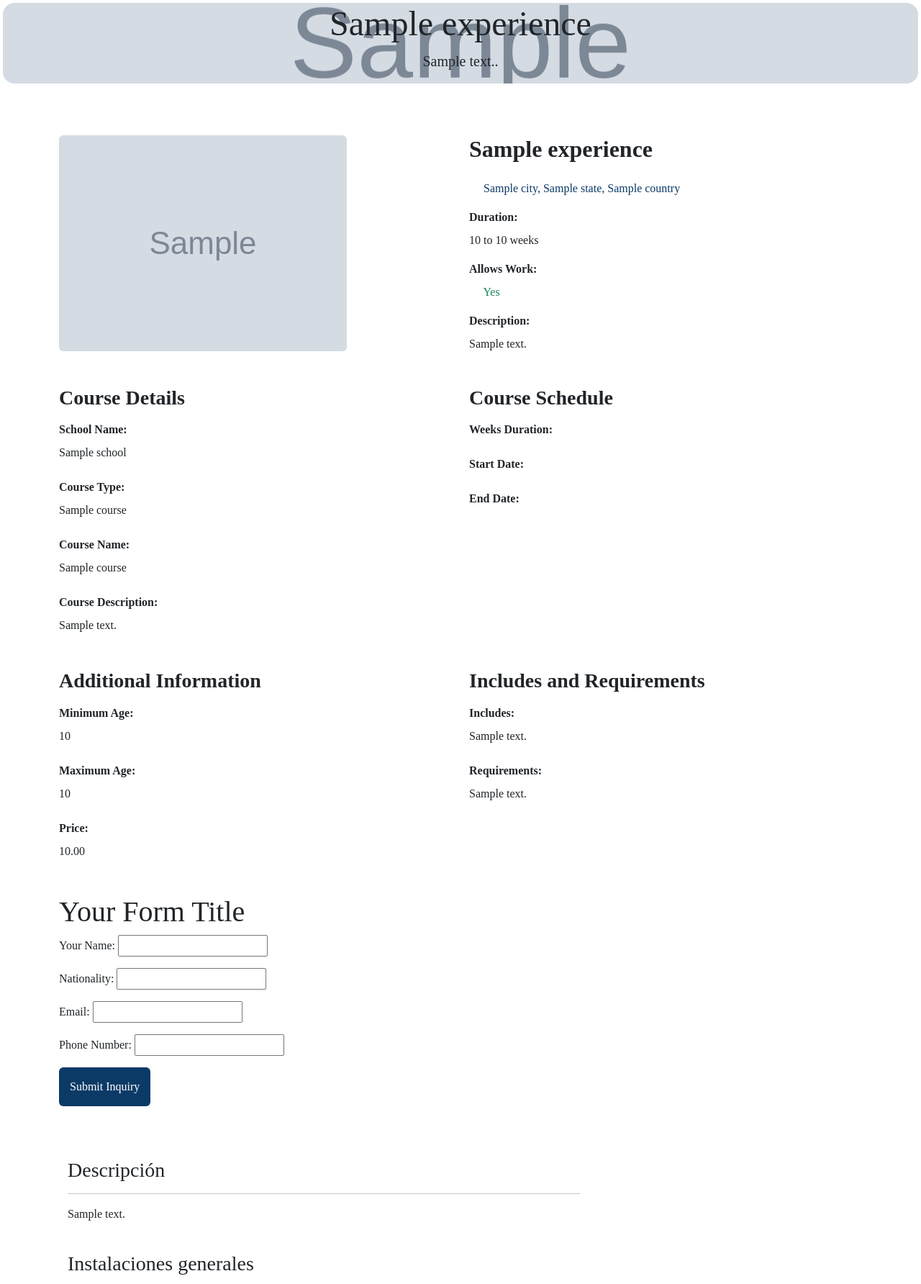
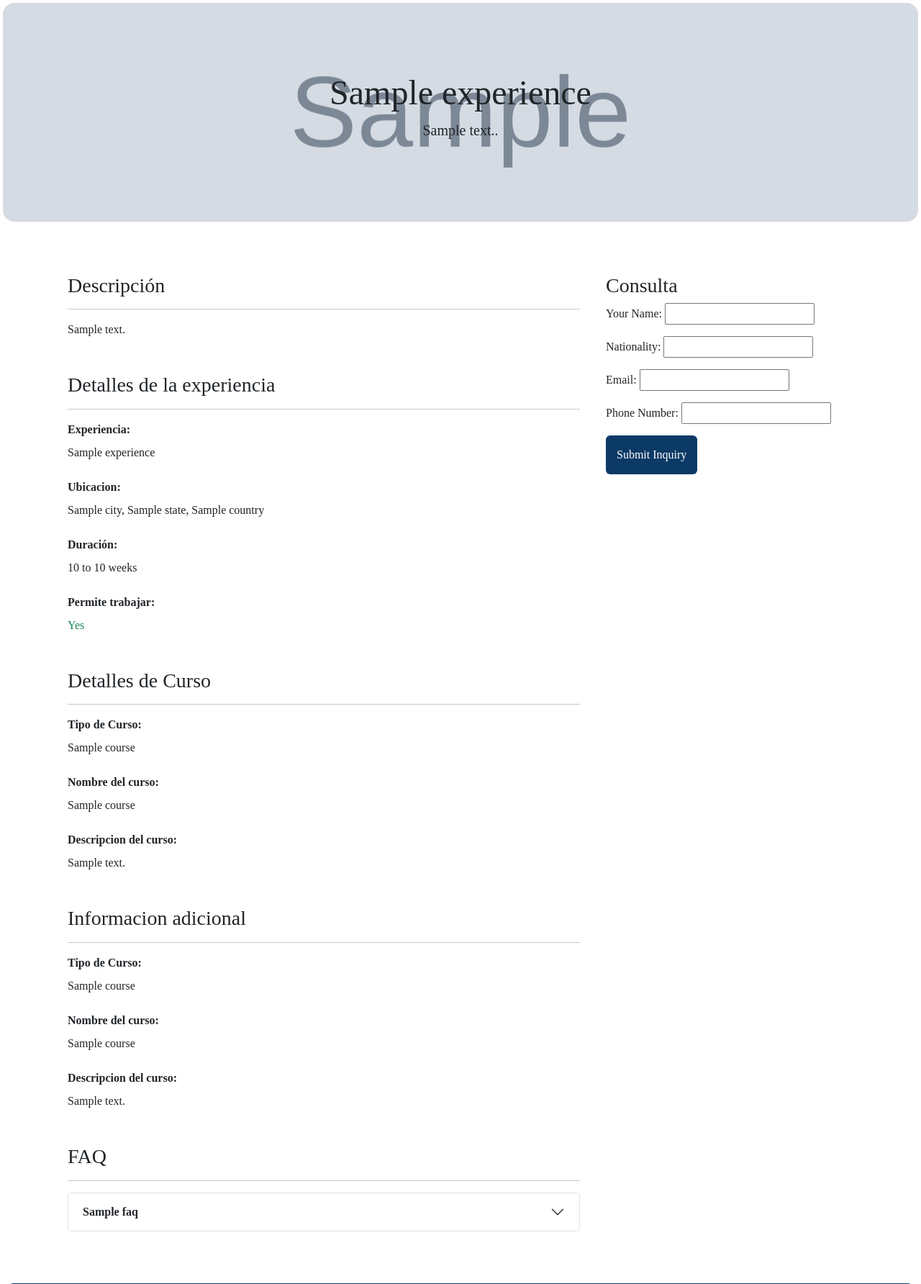
Before and after one commit to hernansaa/test-custom-page, a Django app: page /programs/program-details/1 in a window 1280 px wide. Shown: the part 136-1920 px from the top of the page at 72% size. Run offline with Django 5.2, Linux system fonts and the light colour scheme; tables that the repository leaves empty hold one stand-in row (values such as "Sample post"); grey boxes marked "Sample" are stand-in pictures; some libraries are stand-ins or nearby versions.

Commit message:
add faqs to experience model and template

```diff
--- a/programs/models.py
+++ b/programs/models.py
@@ -37,6 +37,15 @@ class Requirement(models.Model):
     def __str__(self):
         return self.description
 
+
+class Faq(models.Model):
+    question = models.CharField(max_length=150, null=True, blank=True)
+    answer = models.TextField(null=True, blank=True)
+
+    def __str__(self):
+        return f"{self.question}"
+
+
 class Experience(models.Model):
     YES_NO_CHOICES = [
         ('yes', 'Yes'),
@@ -73,7 +82,9 @@ class Experience(models.Model):
         )
 
     # school_name = models.CharField(max_length=255)
-    # course_type = models.ForeignKey(CourseType, on_delete=models.CASCADE)
+    course_type = models.ForeignKey(CourseType, on_delete=models.CASCADE, null=True, blank=True)
+    faqs = models.ManyToManyField(Faq, through='ExperienceFaq', related_name='experiences', blank=True)
+
     # course_name = models.CharField(max_length=255)
     # course_description = models.TextField()
     # course_weeks_duration = models.IntegerField()
@@ -94,6 +105,7 @@ class ExperienceIncluded(models.Model):
     def __str__(self):
         return f"{self.experience.name} includes {self.include.description}"
 
+
 class ExperienceNotIncluded(models.Model):
     experience = models.ForeignKey(Experience, on_delete=models.CASCADE)
     not_include = models.ForeignKey(NotInclude, on_delete=models.CASCADE)
@@ -104,6 +116,7 @@ class ExperienceNotIncluded(models.Model):
     def __str__(self):
         return f"{self.experience.name} does not include {self.not_include.description}"
 
+
 class ExperienceRequirement(models.Model):
     experience = models.ForeignKey(Experience, on_delete=models.CASCADE)
     requirement = models.ForeignKey(Requirement, on_delete=models.CASCADE)
@@ -113,3 +126,11 @@ class ExperienceRequirement(models.Model):
 
     def __str__(self):
         return f"{self.experience.name} requires {self.requirement.description}"
+
+
+class ExperienceFaq(models.Model):
+    experience = models.ForeignKey(Experience, on_delete=models.CASCADE, null=True, blank=True)
+    faq = models.ForeignKey(Faq, on_delete=models.CASCADE, null=True, blank=True)
+
+    def __str__(self):
+        return f"{self.experience.name}"
--- a/programs/templates/programs/partials/_hero_program.html
+++ b/programs/templates/programs/partials/_hero_program.html
@@ -3,12 +3,12 @@
 <!-- Move styles to proper directory -->
 
 <!-- Hero -->
-<section class="hero d-flex justify-content-center align-items-center text-center rounded-4 mt-1" style="background-image: url('{{ experience.img.url }}'); background-size: cover; background-position: center;">
+<section class="hero d-flex justify-content-center align-items-center text-center rounded-4 mt-1 py-5" style="background-image: url('{{ experience.img.url }}'); background-size: cover; background-position: center;">
   <div class="container">
     <div class="row">
-      <div class="col-lg-6 mx-auto">
+      <div class="col-lg-6 mx-auto py-5">
         <h1 class="display-5">{{ experience.name }}</h1>
-        <p class="lead">{{ experience.description }}.</p>
+        <p class="lead">{{ experience.short_description }}.</p>
       </div>
     </div>
   </div>
--- a/programs/templates/programs/program-details.html
+++ b/programs/templates/programs/program-details.html
@@ -6,7 +6,7 @@
     {% include 'programs/partials/_hero_program.html' %}
 
     <!-- Include the _results partial -->
-    <section class="details mt-5">
+    <!-- <section class="details mt-5">
         <div class="container py-4">
           <div class="row">
             <div class="col-lg-6">
@@ -116,102 +116,137 @@
         </form>
     </div>
 
-
-
-
-
-
+ -->
 
 
  <section class="details mt-5">
-
   <div class="container py-4">
     <div class="row">
+      <!-- Main Content Column -->
       <div class="col-lg-8">
-
-
-
-
         <!-- DESCRIPTION -->
-
         <div class="container pb-4">
           <h3>Descripción</h3>
           <hr>
+          <div class="mb-4">
             <p>{{ experience.description }}</p>
-                  </div> <!-- END DESCRIPTION -->
+          </div>
+        </div>
+        <!-- END DESCRIPTION -->
+
+        <!-- DESCRIPTION -->
+        <div class="container pb-4">
+          <h3>Detalles de la experiencia</h3>
+          <hr>
+          <div class="mb-4">
+            <p class="fw-bold mb-2">Experiencia:</p>
+            <p>{{ experience.name }}</p>
+          </div>
+          <div class="mb-4">
+            <p class="fw-bold mb-2">Ubicacion:</p>
+            <p>{{ experience.city }}</p>
+          </div>
+          <div class="mb-4">
+            <p class="fw-bold mb-2">Duración:</p>
+            <p>{{ experience.duration_from_weeks }} to {{ experience.duration_to_weeks }} weeks</p>
+          </div>
+          <div class="mb-4">
+            <p class="fw-bold mb-2">Permite trabajar:</p>
+            <p>
+              {% if experience.allows_work == 'yes' %}
+                <span class="text-success">Yes</span>
+              {% else %}
+                <span class="text-danger">No</span>
+              {% endif %}
+            </p>
+          </div>
+        </div>
+        <!-- END DESCRIPTION -->
 
 
+        <!-- COURSE DETAILS -->
+        <div class="container pb-4">
+          <h3>Detalles de Curso</h3>
+          <hr>
+          <div class="mb-4">
+            <p class="fw-bold mb-2">Tipo de Curso:</p>
+            <p>{{ experience.course.name }}</p>
+          </div>
+          <div class="mb-4">
+            <p class="fw-bold mb-2">Nombre del curso:</p>
+            <p>{{ experience.course.name }}</p>
+          </div>
+          <div class="mb-4">
+            <p class="fw-bold mb-2">Descripcion del curso:</p>
+            <p>{{ experience.course.description }}</p>
+          </div>
+        </div>
+        <!-- END COURSE DETAILS -->
 
+        <!-- ADDITIONAL INFORMATION -->
+        <div class="container pb-4">
+          <h3>Informacion adicional</h3>
+          <hr>
+          <div class="mb-4">
+            <p class="fw-bold mb-2">Tipo de Curso:</p>
+            <p>{{ experience.course.name }}</p>
+          </div>
+          <div class="mb-4">
+            <p class="fw-bold mb-2">Nombre del curso:</p>
+            <p>{{ experience.course.name }}</p>
+          </div>
+          <div class="mb-4">
+            <p class="fw-bold mb-2">Descripcion del curso:</p>
+            <p>{{ experience.course.description }}</p>
+          </div>
+        </div>
+        <!-- END ADDITIONAL INFORMATION -->
 
-                  <!-- FACILITIES -->
-
+        <!-- FAQ -->
         <div class="container pb-4">
-                      <h3>Instalaciones generales</h3>
+          <h3>FAQ</h3>
           <hr>
-
-
-                  </div> <!-- END FACILITIES -->
-
-
-
-
-                  <!-- CLASSROOM EQUIPMENT -->
-
-                  <div class="container pb-4">
-                      <h3>Equipamiento del aula</h3>
-                      <hr>
-
-
-
-                  </div><!-- END CLASSROOM EQUIPMENT -->
-
-
-
-
-                  <!-- COURSES -->
-
-                  <div class="container pb-4">
-                      <h3>Cursos</h3>
-                      <hr>
+          <div class="accordion pb-4" id="accordionExample">
+            {% for faq in faqs %}
+            <div class="accordion-item">
+                <h2 class="accordion-header">
+                    <button class="accordion-button collapsed" type="button" data-bs-toggle="collapse"
+                        data-bs-target="#collapse-{{ forloop.counter }}" aria-expanded="true"
+                        aria-controls="collapse-{{ forloop.counter }}">
+                        <strong>{{ faq.question }}</strong>
+                        <!-- <span class="ms-2"> | {{ course.hours_per_week }} lecciones por semana</span> -->
+                    </button>
+                </h2>
+                <div id="collapse-{{ forloop.counter }}" class="accordion-collapse collapse"
+                    data-bs-parent="#accordionExample">
+                    <div class="accordion-body">
+                        <p>{{ faq.answer }}</p>
+                    </div>
+                </div>
+            </div>
+            {% endfor %}
+        </div>
+        </div>
+        <!-- FAQ -->
 
       </div>
-                  <!-- END COURSES -->
 
-
-
-
-
-
-
-
-
+      <!-- Sidebar Column -->
       <div class="col-lg-4">
-
         <h3>Consulta</h3>
         <form method="post">
           {% csrf_token %}
           {{ form.as_p }}
           <button type="submit" class="btn btn-primary">Submit Inquiry</button>
         </form>
-
       </div>
-
-
+      <!-- End Sidebar Column -->
+    </div>
+  </div>
 </section>
 
 
 
 
 
-
-
-
-
-
-
-
-
-
-
-
 {% endblock %}
--- a/programs/views.py
+++ b/programs/views.py
@@ -68,6 +68,7 @@ def program_details(request, pk):
 
     # Retrieve the Experience object based on the pk from URL
     experience = get_object_or_404(Experience, pk=pk)
+    faqs = experience.faqs.all()
 
     if request.method == 'POST':
         form = InquiryForm(request.POST)
@@ -89,6 +90,7 @@ def program_details(request, pk):
     context = {
         'experience': experience,
         'form': form,
+        'faqs': faqs
     }
 
     return render(request, 'programs/program-details.html', context)
```
Also changed, not shown: programs/admin.py (+18 -2 lines), programs/migrations/0019_experience_course_type.py (added), programs/migrations/0020_experiencefaq_experience_faq.py (added), programs/migrations/0021_remove_experience_faq_experiencefaq_experience.py (added), programs/migrations/0022_faq_remove_experiencefaq_answer_and_more.py (added). Lines whose indentation alone changed are shown as unchanged.
